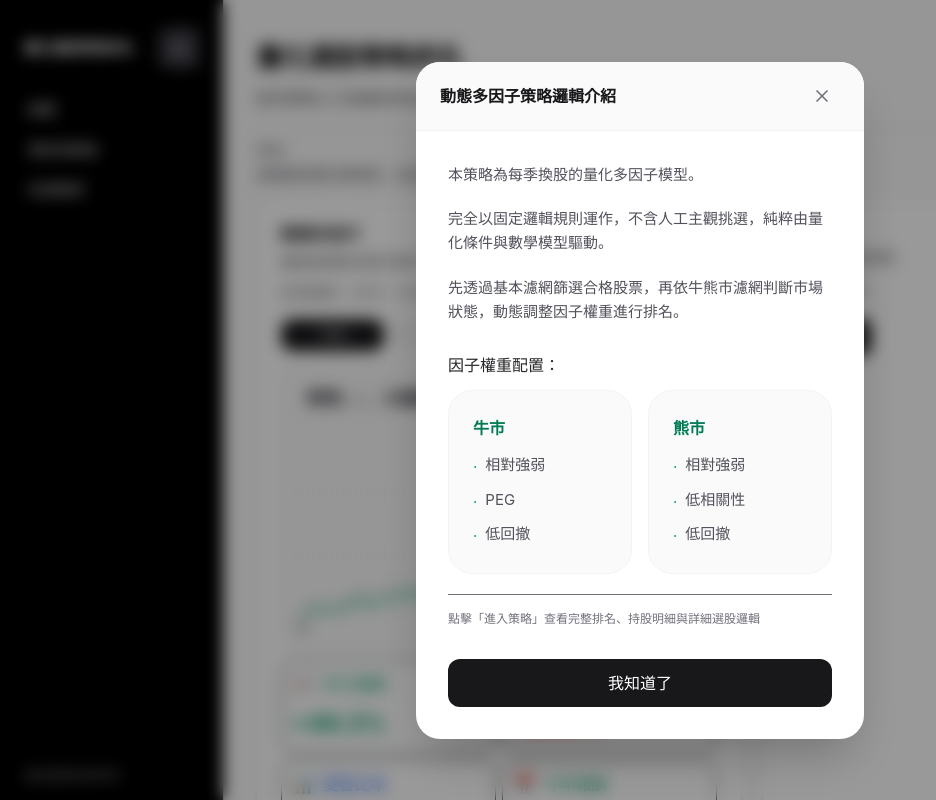
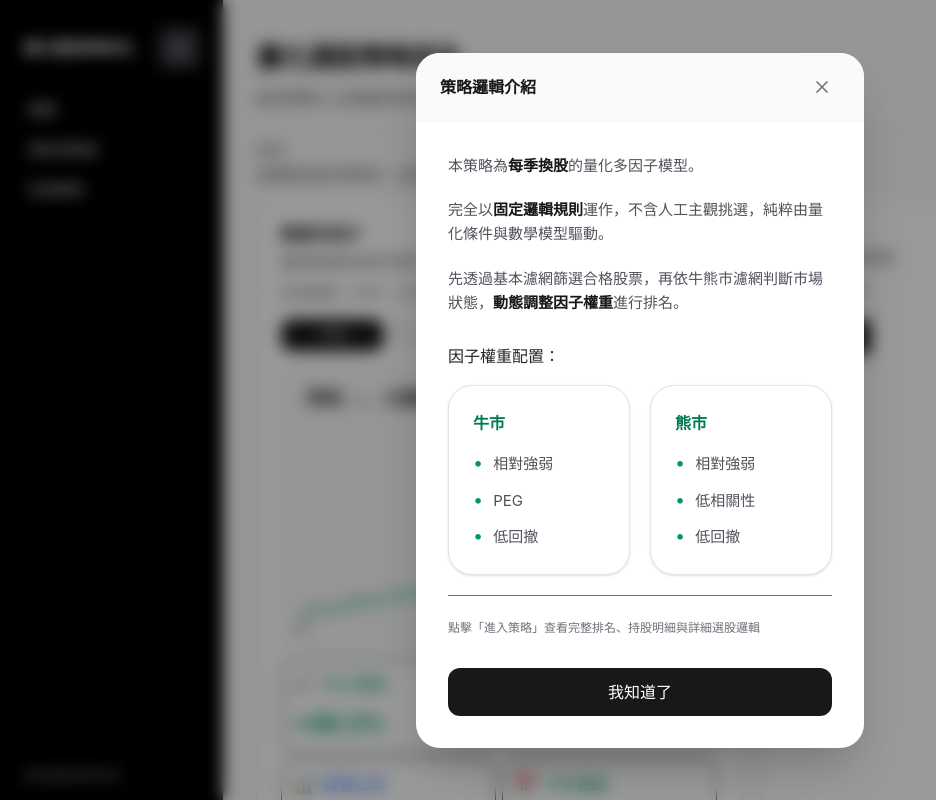
Before and after one commit to amu-0713/my-stock-rank, a React (Vite) app: page / in a window 1280 px wide. Both pictures are taken after a click on the button 596 px from the left and 241 px from the top of the page. Shown: the whole page, without its empty margins (0-936 px from the left). Built offline with nearby package versions, Linux system fonts and the light colour scheme.

Commit message:
Update HomePage.jsx

```diff
--- a/src/pages/HomePage.jsx
+++ b/src/pages/HomePage.jsx
@@ -321,7 +321,7 @@ export default function HomePage() {
           <div className="fixed inset-0 z-[100] flex items-center justify-center p-4 bg-black/40 backdrop-blur-sm animate-in fade-in duration-200">
             <div className="bg-white rounded-3xl max-w-md w-full shadow-2xl overflow-hidden animate-in zoom-in-95 duration-200">
               <div className="flex justify-between items-center px-6 py-4 border-b border-zinc-100 bg-zinc-50">
-                <h3 className="font-bold text-zinc-900">動態多因子策略邏輯介紹</h3>
+                <h3 className="font-bold text-zinc-900">策略邏輯介紹</h3>
                 <button
                   onClick={() => setIsModalOpen(false)}
                   className="p-2 hover:bg-zinc-200 rounded-full transition-colors"
@@ -333,63 +333,59 @@ export default function HomePage() {
               <div className="p-8">
                 <div className="space-y-5 text-zinc-600 leading-relaxed">
                   <p className="text-[15px]">
-                    本策略為每季換股的量化多因子模型。
+                    本策略為<span className="font-bold text-zinc-900">每季換股</span>的量化多因子模型。
                   </p>
 
                   <p className="text-[15px]">
-                    完全以固定邏輯規則運作，不含人工主觀挑選，純粹由量化條件與數學模型驅動。
+                    完全以<span className="font-bold text-zinc-900">固定邏輯規則</span>運作，不含人工主觀挑選，純粹由量化條件與數學模型驅動。
                   </p>
 
                   <p className="text-[15px]">
-                    先透過基本濾網篩選合格股票，再依牛熊市濾網判斷市場狀態，動態調整因子權重進行排名。
+                    先透過基本濾網篩選合格股票，再依牛熊市濾網判斷市場狀態，<span className="font-bold text-zinc-900">動態調整因子權重</span>進行排名。
                   </p>
 
                   <div className="pt-2">
-                    <p className="font-medium text-zinc-800 mb-3">因子權重配置：</p>
-                    <div className="grid grid-cols-1 sm:grid-cols-2 gap-4">
-
-                      {/* 牛市方塊 */}
-                      <div className="bg-zinc-50 rounded-3xl p-6 border border-zinc-100 h-full">
-                        <div className="font-semibold text-emerald-700 mb-3 ">牛市</div>
-                        <div className="space-y-2 text-[15px]">
-                          <div className="flex items-start gap-2">
-                            <span className="text-emerald-600 mt-0.5">·</span>
+                    <p className="font-medium text-zinc-800 mb-4">因子權重配置：</p>
+                    <div className="grid grid-cols-1 sm:grid-cols-2 gap-5">
+                      <div className="bg-white border border-zinc-200 rounded-3xl p-6 shadow-sm">
+                        <div className="font-semibold text-emerald-700 mb-4">牛市</div>
+                        <div className="space-y-3 text-[15px]">
+                          <div className="flex items-start gap-2.5">
+                            <span className="text-emerald-600 text-lg leading-none mt-0.5">•</span>
                             <span>相對強弱</span>
                           </div>
-                          <div className="flex items-start gap-2">
-                            <span className="text-emerald-600 mt-0.5">·</span>
+                          <div className="flex items-start gap-2.5">
+                            <span className="text-emerald-600 text-lg leading-none mt-0.5">•</span>
                             <span>PEG</span>
                           </div>
-                          <div className="flex items-start gap-2">
-                            <span className="text-emerald-600 mt-0.5">·</span>
+                          <div className="flex items-start gap-2.5">
+                            <span className="text-emerald-600 text-lg leading-none mt-0.5">•</span>
                             <span>低回撤</span>
                           </div>
                         </div>
                       </div>
 
-                      {/* 熊市方塊 */}
-                      <div className="bg-zinc-50 rounded-3xl p-6 border border-zinc-100 h-full">
-                        <div className="font-semibold text-emerald-700 mb-3 ">熊市</div>
-                        <div className="space-y-2 text-[15px]">
-                          <div className="flex items-start gap-2">
-                            <span className="text-emerald-600 mt-0.5">·</span>
+                      <div className="bg-white border border-zinc-200 rounded-3xl p-6 shadow-sm">
+                        <div className="font-semibold text-emerald-700 mb-4">熊市</div>
+                        <div className="space-y-3 text-[15px]">
+                          <div className="flex items-start gap-2.5">
+                            <span className="text-emerald-600 text-lg leading-none mt-0.5">•</span>
                             <span>相對強弱</span>
                           </div>
-                          <div className="flex items-start gap-2">
-                            <span className="text-emerald-600 mt-0.5">·</span>
+                          <div className="flex items-start gap-2.5">
+                            <span className="text-emerald-600 text-lg leading-none mt-0.5">•</span>
                             <span>低相關性</span>
                           </div>
-                          <div className="flex items-start gap-2">
-                            <span className="text-emerald-600 mt-0.5">·</span>
+                          <div className="flex items-start gap-2.5">
+                            <span className="text-emerald-600 text-lg leading-none mt-0.5">•</span>
                             <span>低回撤</span>
                           </div>
                         </div>
                       </div>
-
                     </div>
                   </div>
 
-                  <p className="text-xs text-zinc-500 pt-4 border-t">
+                  <p className="text-xs text-zinc-500 pt-6 border-t">
                     點擊「進入策略」查看完整排名、持股明細與詳細選股邏輯
                   </p>
                 </div>
```
